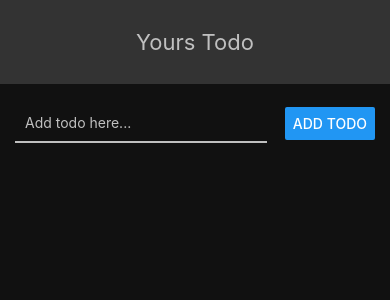
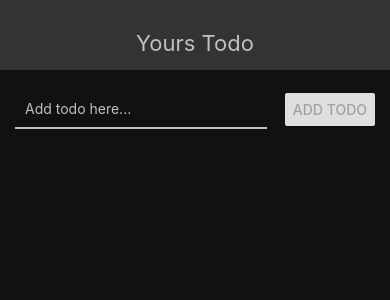
Before and after one commit to NikitaKhadnevich/ReactNative, a React Native app in the folder SmartTodo-Demo/: screen / in a window 390 px wide. Shown: the top 300 px of the page. Built offline with nearby package versions, Linux system fonts and the light colour scheme.

Commit message:
Added any styles, Modal, Button-logical etc

```diff
--- a/SmartTodo-Demo/App.js
+++ b/SmartTodo-Demo/App.js
@@ -1,6 +1,6 @@
 import { StatusBar } from 'expo-status-bar';
 import React, {useState}  from 'react'
-import { StyleSheet, Text, View, ScrollView, FlatList } from 'react-native';
+import { StyleSheet, Text, View, ScrollView, FlatList  } from 'react-native';
 import Navbar from './src/Navbar';
 import AddTodo from './src/AddTodo';
 import RenderTodo from './src/RenderTodo';
@@ -8,11 +8,10 @@ import RenderTodo from './src/RenderTodo';
 export default function App() {
   const [addTodo, SetaddTodo] = useState([])
 
-
-  const letAddTodo = (title) => {
+  const letAddTodo = (currentTitile) => {
     const newTodo = {
       id: Date.now().toString(),
-      title: title,
+      title: currentTitile,
       date: `${new Date().toLocaleDateString()} ${new Date().toLocaleTimeString()}`,
     }
     SetaddTodo(prev => [
@@ -33,9 +32,11 @@ export default function App() {
         <AddTodo onSubmit={letAddTodo}/>
       </View>
       <View style={styles.renderBlock}>
+
         <RenderTodo
           dataForRender={addTodo}
           deleteTodo={letDeleteTodo} />
+
       </View>
 
       <StatusBar style="auto" />
@@ -58,7 +59,7 @@ const styles = StyleSheet.create({
     marginTop: 10,
     justifyContent: 'space-between',
     paddingHorizontal: 15,
-    width:'100%'
+    width:'100%',
   },
 
 });
--- a/SmartTodo-Demo/src/AddTodo.js
+++ b/SmartTodo-Demo/src/AddTodo.js
@@ -1,5 +1,7 @@
 import React, {useState}  from 'react'
-import { StyleSheet, Text, View, TextInput, Button, Alert } from 'react-native';
+import {  } from 'react-native';
+import { StyleSheet, View, TextInput, Button, SafeAreaView } from 'react-native';
+import { ifIphoneX } from 'react-native-iphone-x-helper'
 
 function AddTodo( {onSubmit} ) {
    const [inputValue, setinputValue] = useState('')
@@ -10,7 +12,7 @@ function AddTodo( {onSubmit} ) {
          setinputValue('')
       }
       else {
-         Alert.alert ('Введите задание')
+
       }
    }
 
@@ -23,7 +25,16 @@ function AddTodo( {onSubmit} ) {
             autoCapitalize='sentences'
             keyboardType='name-phone-pad'
          />
-         <Button title='Add Todo' style={styles.addButtom} onPress={onSubmitWrapper}/>
+         {inputValue ?
+            <Button
+            title='Add Todo'
+            style={styles.addButtom}
+            onPress={onSubmitWrapper}/> :
+
+            <Button
+            title='Add Todo'
+            disabled/>
+         }
       </View>
    )
 }
--- a/SmartTodo-Demo/src/Navbar.js
+++ b/SmartTodo-Demo/src/Navbar.js
@@ -1,26 +1,40 @@
 import React from 'react'
 import { StyleSheet, Text, View } from 'react-native';
+import { ifIphoneX } from 'react-native-iphone-x-helper'
 
 function Navbar({title}) {
    return (
-      <View style={styles.container}>
+      <View style={styles.navContainer}>
          <Text style={styles.text}>{title}</Text>
       </View>
+
    )
 }
 
 const styles = StyleSheet.create({
-   container: {
+   navContainer: {
       backgroundColor: '#333',
       height: '10%',
       width: '100%',
       justifyContent: 'center',
       flexDirection: 'column',
       alignItems: 'center',
+      ...ifIphoneX ({
+         height: 90
+      },
+      {
+         height: 70
+      })
    },
    text: {
       color: 'silver',
       fontSize: 22,
+      ...ifIphoneX ({
+         paddingTop: 30
+      },
+      {
+         paddingTop: 15
+      })
    }
 })
 
--- a/SmartTodo-Demo/src/RenderTodo.js
+++ b/SmartTodo-Demo/src/RenderTodo.js
@@ -1,32 +1,41 @@
-import { StatusBar } from 'expo-status-bar';
 import React, {useState}  from 'react'
-import { FlatList, StyleSheet, Text, View, TouchableOpacity, Alert } from 'react-native';
+import { FlatList, StyleSheet, Text, View, TouchableOpacity, Alert, Modal } from 'react-native';
 
 
-
-const DeleteOneTodo = (deleteData, id) =>
+const DeleteOneTodo = (deleteData, id, showMes, mesState) =>
 Alert.alert(
    "Delete this todo?",
    "",
    [
-   {
-      text: "Cancel",
-      onPress: () => console.log("Cancel Pressed"),
-      style: "cancel"
-   },
-   { text: "OK", onPress: () => {
-      deleteData(id);
-      Alert.alert('Todos Deleted!')
-   }
-}
+      {
+         text: "No",
+         onPress: () => console.log("Cancel Pressed on RenderTodo"),
+         style: "cancel"
+      },
+      { text: "Yes", onPress: () => {
+         deleteData(id)
+         showMes(!mesState);
+         setTimeout(() => showMes(mesState), 800)
+         }
+      }
    ]
 );
 
-
 function RenderTodo( {dataForRender, deleteTodo} ) {
+   const [showModal, setShowModal] = useState(false);
 
    return (
-      <FlatList
+      <View>
+         <Modal
+            animationType={'slide'}
+            transparent={false}
+            visible={showModal}>
+            <View style={styles.modal} >
+               <Text style={styles.text}>Todo Deleted!</Text>
+            </View>
+         </Modal>
+
+         <FlatList contentContainerStyle={listStyle.containerStyle}
          data={dataForRender}
          keyExtractor={item => item.id.toString()}
          renderItem={({item, index} ) => (
@@ -35,7 +44,7 @@ function RenderTodo( {dataForRender, deleteTodo} ) {
             activeOpacity={0.5}
             onPress={() => console.log('Pressed')}
             onLongPress={() => {
-               DeleteOneTodo(deleteTodo, item.id)
+               DeleteOneTodo(deleteTodo, item.id, setShowModal, showModal)
                }
             }>
                <View style={styles.textBlock}>
@@ -58,10 +67,20 @@ function RenderTodo( {dataForRender, deleteTodo} ) {
             </TouchableOpacity>
          )}
       />
+      </View>
    )
 }
 
+const listStyle = {
+   containerStyle: {
+      paddingBottom: '35%'
+   }
+}
+
 const styles = StyleSheet.create({
+   flatBlock: {
+      marginBottom: 50
+   },
    textBlock: {
       flex: 1,
       flexDirection: 'row',
@@ -78,23 +97,33 @@ const styles = StyleSheet.create({
    renderIndex: {
       color: 'silver',
       paddingHorizontal: 2,
-      width: '3%'
+      width: '5%'
    },
    renderText: {
-      width: '82%',
+      width: '79%',
       color: 'silver',
       paddingHorizontal: 10,
       textAlign: 'justify'
    },
    renderInfo: {
-      width: '15%',
+      width: '16%',
       color: 'rgba(168, 168, 168, 0.3)',
       paddingHorizontal: 5,
    },
    whenAdded: {
       color: 'rgba(168, 168, 168, 0.3)',
       marginBottom: 15,
-   }
+   },
+   modal: {
+      flex: 5,
+      alignItems: 'center',
+      backgroundColor: 'rgba(168, 168, 168, 0.1)',
+      padding: 100,
+   },
+   text: {
+      color: '#3f2949',
+      marginTop: 10,
+   },
 })
 
 export default RenderTodo
```
Also changed, not shown: SmartTodo-Demo/package.json (+4 -3 lines), SmartTodo-Demo/src/Actions/Actions.js (added, +17 -0 lines), 1 other file (tests, documents, lock files or other folders).
